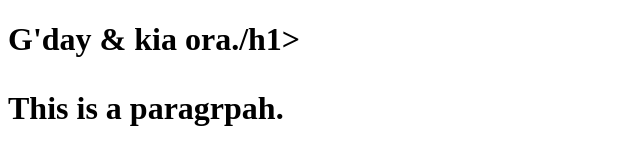
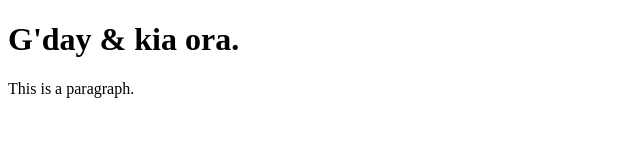
Before and after one commit to paranoidandroyd/paranoidandroyd, a plain HTML site: page index.html in a window 1280 px wide. Shown: the whole page, without its empty margins (0-640 px from the left). Drawn offline with Linux system fonts and the light colour scheme.

Commit message:
Update index.html
fix typos

```diff
--- a/index.html
+++ b/index.html
@@ -1,7 +1,7 @@
 <!DOCTYPE html>
 <html>
 <body>
-<h1>G'day & kia ora./h1>
-<p>This is a paragrpah.</p>
+<h1>G'day & kia ora.</h1>
+<p>This is a paragraph.</p>
 </body>
 </html>
```
